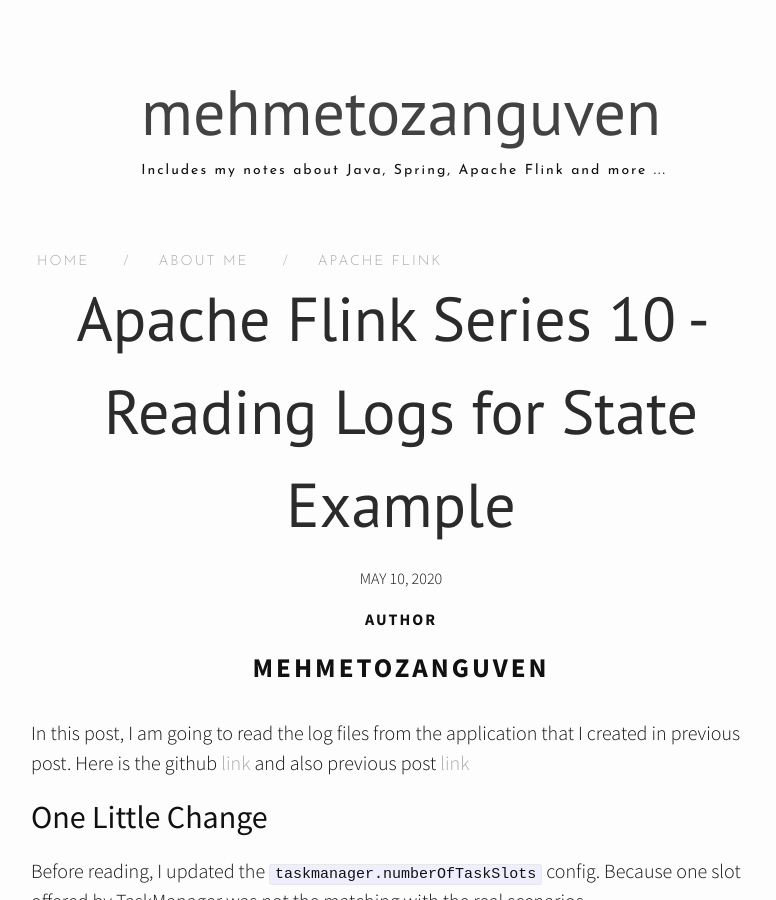
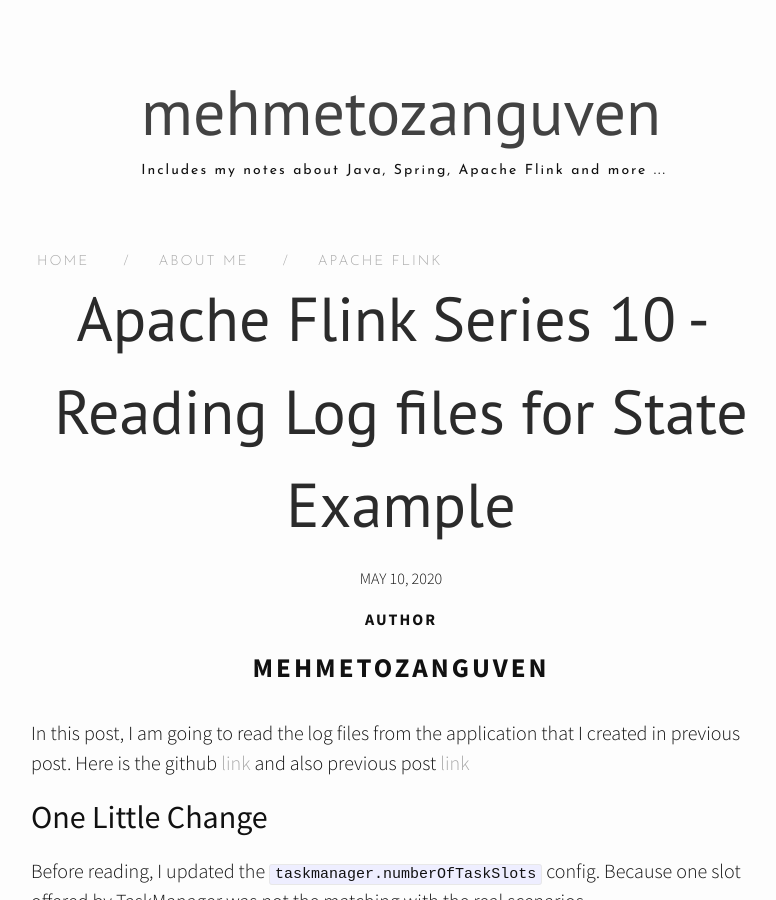
Before and after one commit to mehmetozanguven/mehmetozanguven.github.io, a Jekyll site: the page built from _posts/apache_flink/2020-05-10-reading-the-state-example-log-file.md, in a window 1280 px wide and 900 px high. Shown: the whole window, without its empty margins (239-1015 px from the left). Built offline with Jekyll 4.4.1, drawn with Linux system fonts in a browser that asks for light colours; nearby versions of some CDN libraries.

Commit message:
reading state example log file post header changed

```diff
--- a/_posts/apache_flink/2020-05-10-reading-the-state-example-log-file.md
+++ b/_posts/apache_flink/2020-05-10-reading-the-state-example-log-file.md
@@ -1,6 +1,6 @@
 ---
 layout: post
-title:  "Apache Flink Series 10 -  Reading Logs for State Example"
+title:  "Apache Flink Series 10 -  Reading Log files for State Example"
 date:   2020-05-10 14:30:31 +0530
 categories: "apache-flink"
 author: "mehmetozanguven"
```
